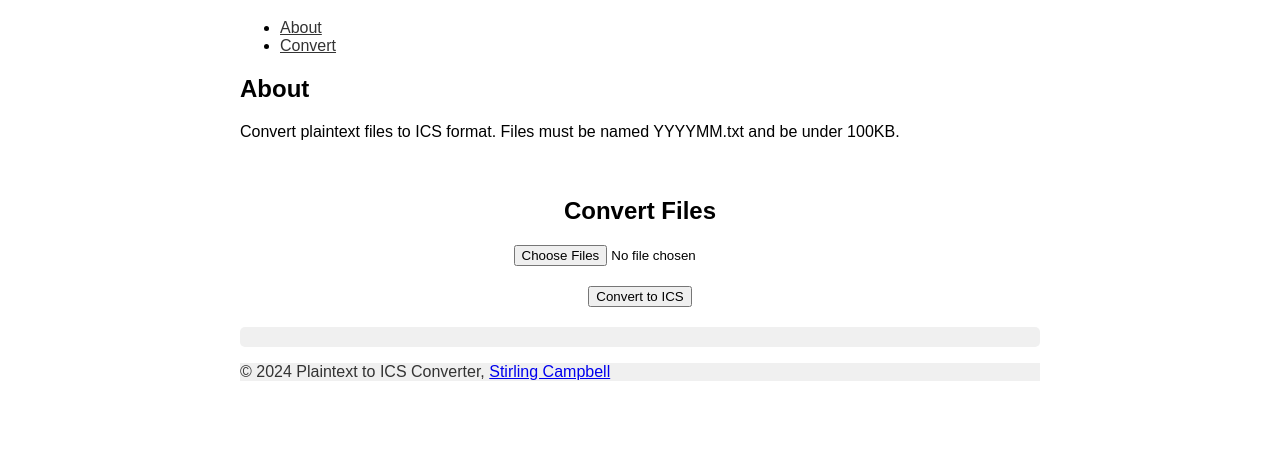
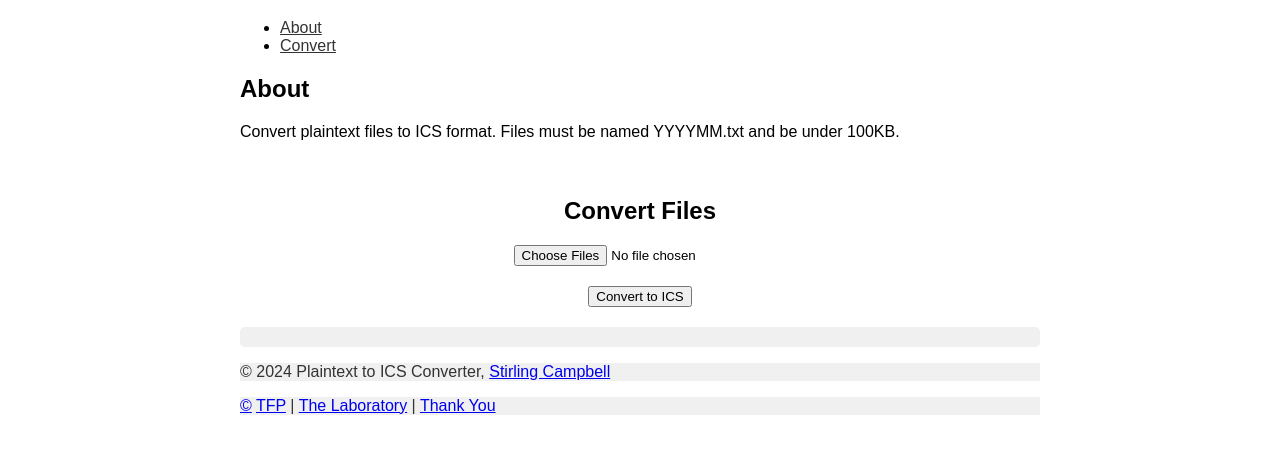
Before and after one commit to stirlo/txt_to_ICS_Prayer_Times, a plain HTML site: page index.html in a window 1280 px wide. Shown: the part 84-538 px from the top of the page. Drawn offline with Linux system fonts and the light colour scheme.

Commit message:
Update index.html

```diff
--- a/index.html
+++ b/index.html
@@ -178,4 +178,12 @@ END:VEVENT
         }
     </script>
 </body>
+    <footer>
+        <p>
+            <a href="LICENSE">©</a> <span id="currentYear"></span>
+            <a href="https://tfp.la">TFP</a> |
+            <a href="https://thelaboratory.cc">The Laboratory</a> |
+            <a href="https://thelaboratory.cc/thankyou.html">Thank You</a>
+        </p>
+    </footer>
 </html>
```
